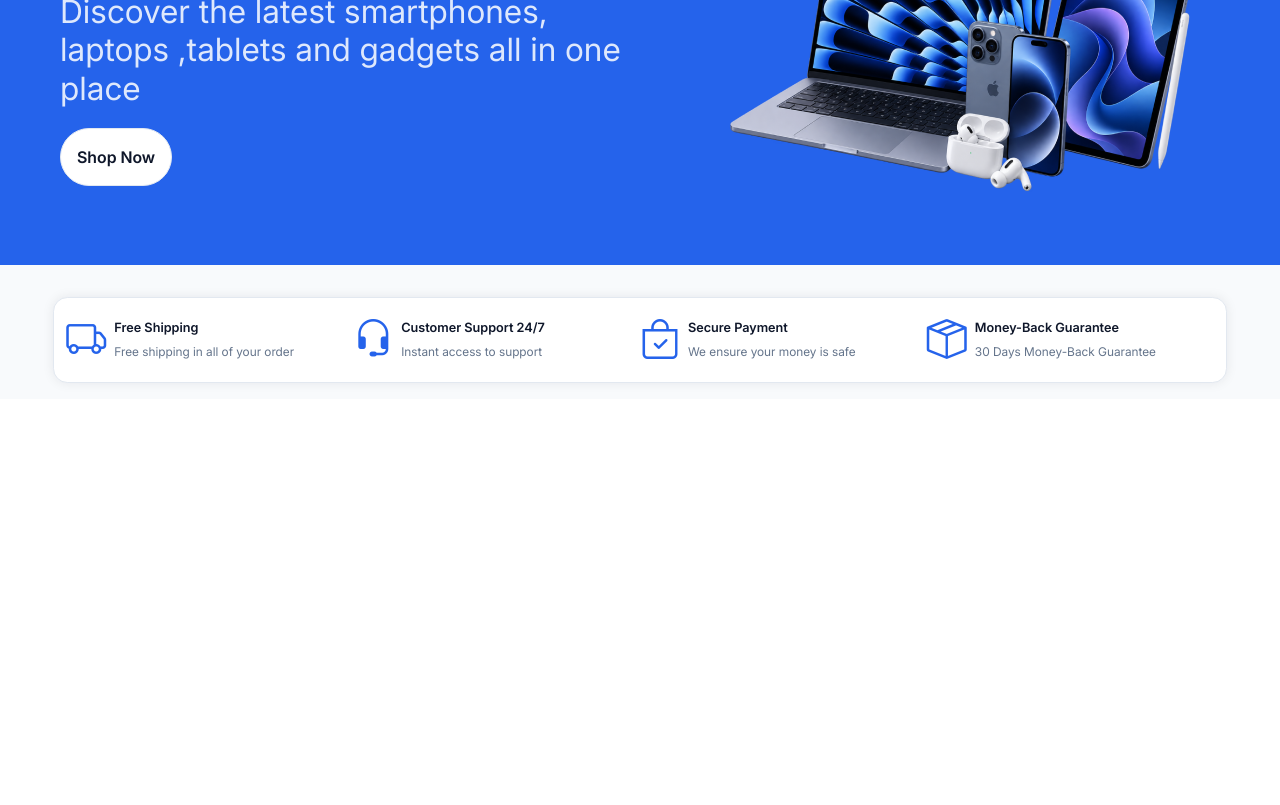
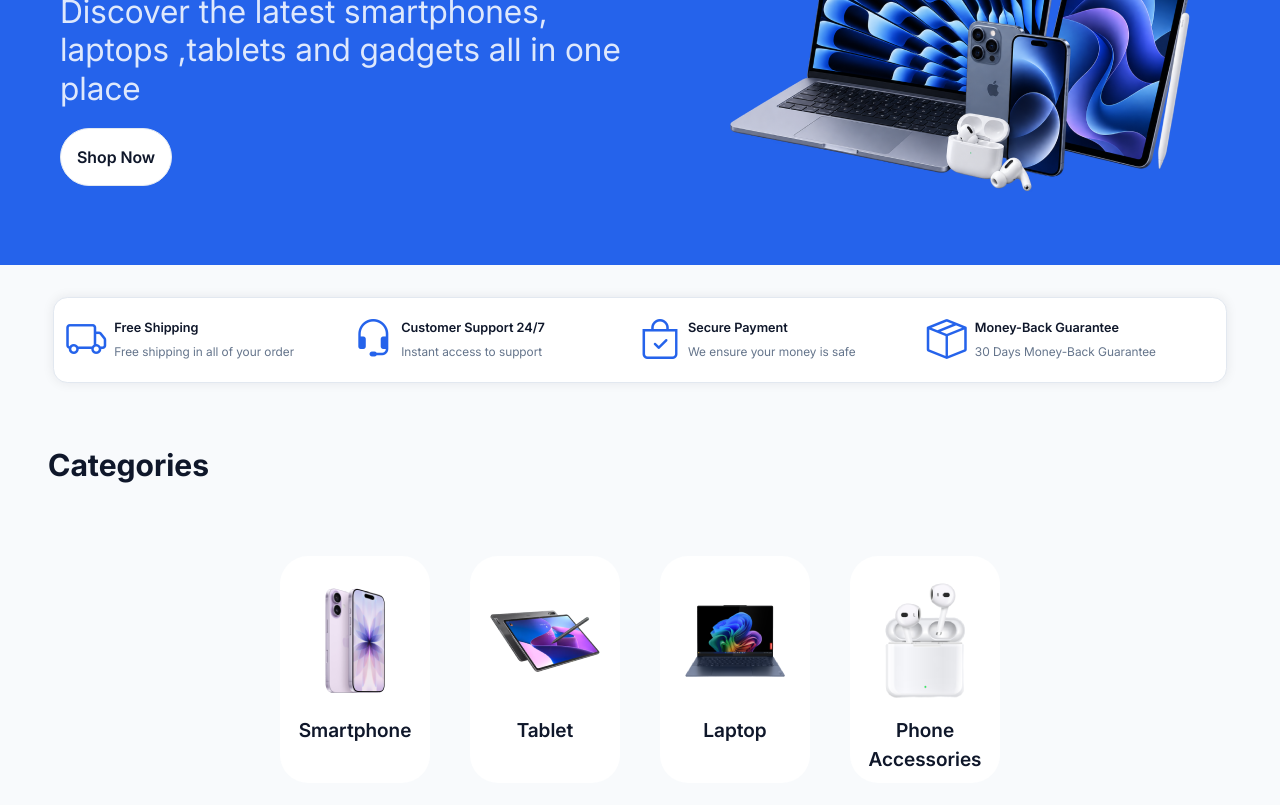
Before and after one commit to ElyasAhmadzadeh/e-commerce-project, a website: page index.html in a window 1280 px wide. Shown: the part 277-1082 px from the top of the page. Before the commit the page ends 800 px from the top, so only its background shows below. Drawn offline with nearby package versions, Linux system fonts and the light colour scheme.

Commit message:
complete categories list

```diff
--- a/css/header.css
+++ b/css/header.css
@@ -5,7 +5,7 @@
 .header{
     position: sticky;
     top: 0;
-    z-index: 3;
+    z-index: 800;
 }
 
 .header .top-header {
--- a/css/main-content.css
+++ b/css/main-content.css
@@ -42,7 +42,71 @@
     color: var(--color-text-secondary);
 }
 
+.categories {}
 
+.categories-title {
+    color: var(--color-text-primary);
+    font-weight: 700;
+    font-size: 1.9rem;
+}
+
+
+
+.category-list {
+    display: flex;
+    justify-content: center;
+    overflow-x: scroll;
+    flex-wrap: nowrap;
+    gap: 40px;
+}
+
+.category-list::-webkit-scrollbar {
+    display: none;
+}
+
+.category-item {
+    display: flex;
+    flex-direction: column;
+    background-color: white;
+    flex: 0 0 150px;
+    border-radius: 1.75rem;
+    padding: 10px;
+    transition: box-shadow 300ms, transform 300ms;
+}
+
+.category-item:hover {
+    box-shadow: 0 0 10px rgba(15, 23, 42, .1);
+    transform: scale(1.05, 1.05);
+}
+
+.category-item>a {
+    display: flex;
+    flex-direction: column;
+    text-decoration: none;
+}
+
+.category-image {
+    flex: 0 0 150px;
+    display: flex;
+    justify-content: center;
+    align-items: center;
+}
+
+.image-circle-background {
+    overflow: hidden;
+    width: 100%;
+    height: 100%;
+    border-radius: 60%;
+    background-color: rgba(15, 23, 42, 0.08);
+    margin: auto;
+}
+
+.category-title {
+    flex: 0 0 40px;
+    font-size: 1.2rem;
+    font-weight: 600;
+    color: var(--color-text-primary);
+}
 
 
 @media screen and (max-width:998px) {
@@ -53,6 +117,20 @@
     .features {
         bottom: -85px;
     }
+
+    .category-list {
+        gap: 20px;
+    }
+
+    .category-item {
+        flex: 0 0 170px;
+    }
+}
+
+@media screen and (max-width:768px) {
+    .category-list {
+        justify-content: flex-start;
+    }
 }
 
 @media screen and (max-width:576px) {
--- a/index.html
+++ b/index.html
@@ -148,6 +148,47 @@
             </div>
         </section>
 
+        <section class="categories row py-5">
+            <h3 class="categories-title ps-5 col-12">Categories</h3>
+            <div class="categories-box p-3 col-12">
+                <ul class="category-list py-5 list-unstyled">
+                    <li class="category-item">
+                        <a href="#">
+                            <div class="category-image">
+                                <img src="/assests/Clipped_image_20260811_193104.png" alt="smartphone-image">
+                            </div>
+                            <div class="category-title text-center">Smartphone</div>
+                        </a>
+                    </li>
+                    <li class="category-item">
+                        <a href="#">
+                            <div class="category-image">
+                                <img src="/assests/tablet.png" alt="tablet-image">
+                            </div>
+                            <div class="category-title text-center">Tablet</div>
+                        </a>
+                    </li>
+                    <li class="category-item">
+                        <a href="#">
+                            <div class="category-image">
+                                <img src="/assests/laptop (2).png" alt="laptop-image">
+                            </div>
+                            <div class="category-title text-center">Laptop</div>
+                        </a>
+                    </li>
+                    <li class="category-item">
+                        <a href="#">
+                            <div class="category-image">
+                                <img src="/assests/accessory.png" alt="accessory-image">
+                            </div>
+                            <div class="category-title text-center">Phone Accessories</div>
+                        </a>
+                    </li>
+
+                </ul>
+            </div>
+        </section>
+
     </main>
 
 
```
Also changed, not shown: assests/Clipped_image_20260811_193104.png (added), assests/Clipped_image_20260811_203726.png (added), assests/Clipped_image_20260811_204323.png (added), assests/Clipped_image_20260811_205235.png (added), assests/accessory.png (added), assests/laptop (2).png (added), assests/tablet.png (added).
